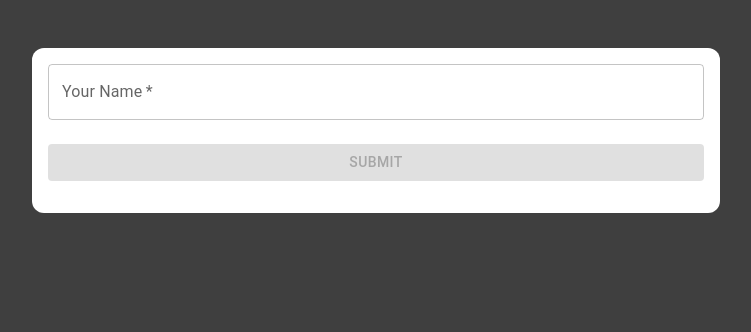
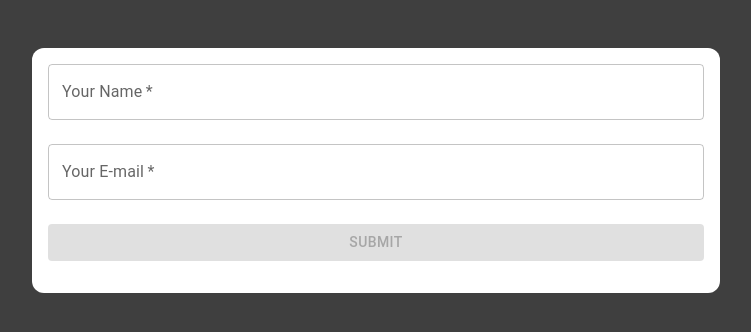
Before and after one commit to IndrePet/academind-react-course, a React (Create React App) app: page / in a window 1280 px wide. Shown: the top 332 px of the page, without its empty margins (264-1015 px from the left). Built offline with nearby package versions, Linux system fonts and the light colour scheme.

Commit message:
added email input & validation

```diff
--- a/src/components/SimpleInput.js
+++ b/src/components/SimpleInput.js
@@ -4,45 +4,54 @@ import { Box } from '@mui/system';
 import TextField from '@mui/material/TextField';
 import Button from '@mui/material/Button';
 
-const SimpleInput = (props) => {
+const SimpleInput = () => {
   const [enteredName, setEnteredName] = useState('');
+  const [enteredEmail, setEnteredEmail] = useState('');
+
   const [enteredNameTouched, setEnteredNameTouched] = useState(false);
+  const [enteredEmailTouched, setEnteredEmailTouched] = useState(false);
 
   const enteredNameIsValid = enteredName.trim() !== '';
+  const enteredEmailIsValid =
+    enteredEmail.includes('@') && enteredEmail.trim() !== '';
   const nameInputIsInvalid = !enteredNameIsValid && enteredNameTouched;
+  const emailInputIsInvalid = !enteredEmailIsValid && enteredEmailTouched;
 
   let formIsValid = false;
 
-  if (enteredNameIsValid) {
+  if (enteredNameIsValid && enteredEmailIsValid) {
     formIsValid = true;
   }
 
-  let helperText = '';
   const nameInputChangeHandler = (event) => {
     setEnteredName(event.target.value);
   };
 
-  const nameInputBlurHandler = (event) => {
+  const emailInputChangeHandler = (event) => {
+    setEnteredEmail(event.target.value);
+  };
+
+  const emailInputBlurHandler = () => {
+    setEnteredEmailTouched(true);
+  };
+
+  const nameInputBlurHandler = () => {
     setEnteredNameTouched(true);
-    if (enteredName.trim() === '') {
-      helperText = 'Please enter a valid name (from submission handler)';
-      console.log(helperText);
-      return;
-    }
   };
 
   const formSubmissionHandler = (event) => {
     event.preventDefault();
 
     setEnteredNameTouched(true);
+    setEnteredEmailTouched(true);
 
-    if (!enteredNameIsValid) {
-      helperText = 'Please enter a valid name (from submission handler)';
-      console.log(helperText);
+    if (!enteredNameIsValid && !enteredEmailIsValid) {
       return;
     }
     setEnteredName('');
+    setEnteredEmail('');
     setEnteredNameTouched(false);
+    setEnteredEmailTouched(false);
   };
 
   return (
@@ -54,9 +63,22 @@ const SimpleInput = (props) => {
         fullWidth
         onChange={nameInputChangeHandler}
         onBlur={nameInputBlurHandler}
-        value={enteredName || ''}
+        value={enteredName}
         helperText={nameInputIsInvalid && 'Enter valid name (from attribute)'}
         error={nameInputIsInvalid}
+      />
+      <TextField
+        required
+        id="email"
+        label="Your E-mail"
+        type="email"
+        fullWidth
+        sx={{ mt: 3 }}
+        onChange={emailInputChangeHandler}
+        onBlur={emailInputBlurHandler}
+        value={enteredEmail}
+        helperText={emailInputIsInvalid && 'Enter valid email (from attribute)'}
+        error={emailInputIsInvalid}
       />
       <Button
         fullWidth
@@ -69,15 +91,6 @@ const SimpleInput = (props) => {
         Submit
       </Button>
     </Box>
-    // <Form>
-    //   <div className="form-control">
-    //     <label htmlFor="name">Your Name</label>
-    //     <input type="text" id="name" />
-    //   </div>
-    //   <div className="form-actions">
-    //     <button>Submit</button>
-    //   </div>
-    // </Form>
   );
 };
 
```
